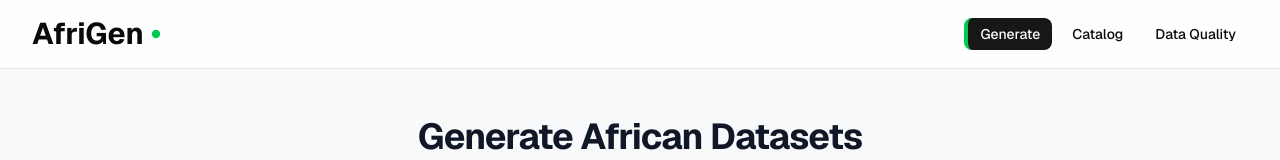
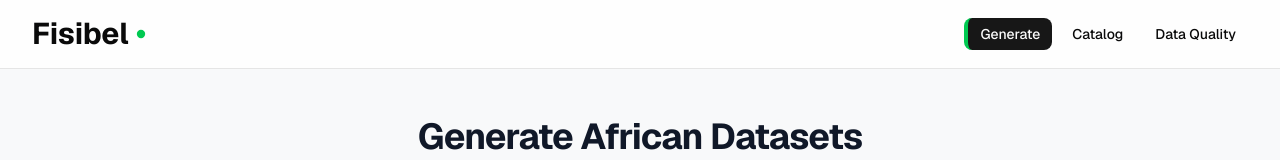
Before and after one commit to Valentinetemi/fisibel, a Next.js app: page /generate in a window 1280 px wide. Shown: the top 160 px of the page. Built offline with nearby package versions, Linux system fonts and the light colour scheme.

Commit message:
Added name

```diff
--- a/components/Navbar.tsx
+++ b/components/Navbar.tsx
@@ -19,7 +19,7 @@ export function Navbar() {
       <div className="mx-auto w-full px-3 py-4 sm:px-6 lg:px-8">
         <div className="flex items-center justify-between gap-2 sm:gap-4">
           <div className="flex items-center gap-2 min-w-0">
-            <h1 className="text-lg sm:text-2xl lg:text-3xl font-bold truncate">AfriGen</h1>
+            <h1 className="text-lg sm:text-2xl lg:text-3xl font-bold truncate">Fisibel</h1>
             <motion.div
               className="h-2 w-2 flex-shrink-0 rounded-full bg-green-500"
               animate={{ scale: [1, 1.2, 1] }}
```
